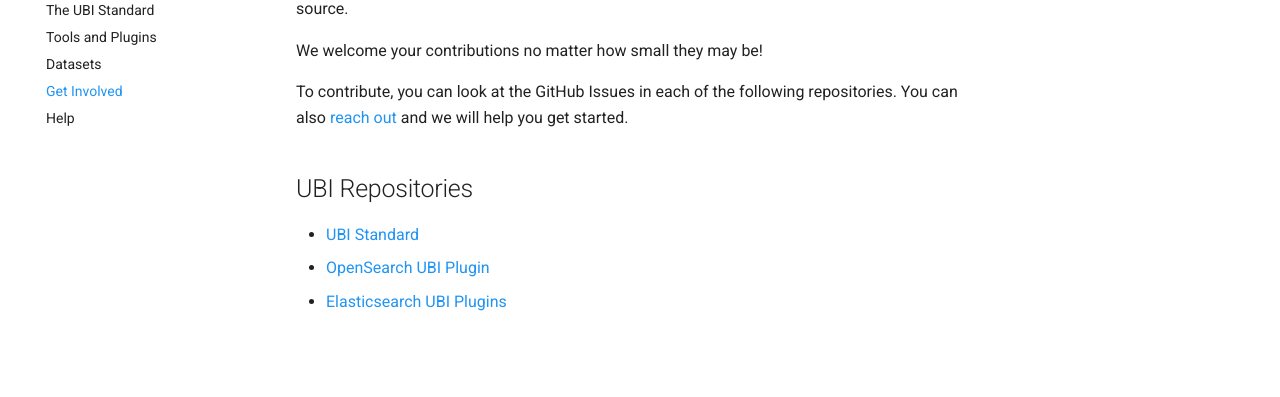
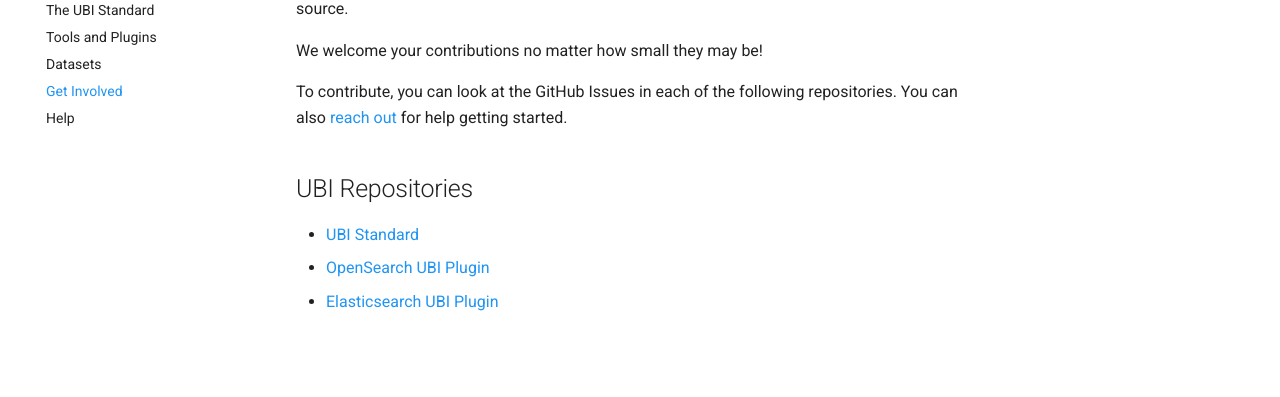
Before and after one commit to o19s/ubi-website, an MkDocs documentation site: the page built from docs/get_involved.md, in a window 1280 px wide. Shown: the part 209-606 px from the top of the page. Built offline with MkDocs 1.6.1 and Material for MkDocs 9.7.7, drawn with Linux system fonts in a browser that asks for light colours; comment, search, counter and statistics services are not loaded.

Commit message:
Adding content.

```diff
--- a/docs/get_involved.md
+++ b/docs/get_involved.md
@@ -4,10 +4,10 @@
 
 We welcome your contributions no matter how small they may be!
 
-To contribute, you can look at the GitHub Issues in each of the following repositories. You can also [reach out](help.md) and we will help you get started.
+To contribute, you can look at the GitHub Issues in each of the following repositories. You can also [reach out](help.md) for help getting started.
 
 ## UBI Repositories
 
 * [UBI Standard](https://github.com/o19s/ubi)
 * [OpenSearch UBI Plugin](https://github.com/opensearch-project/user-behavior-insights)
-* [Elasticsearch UBI Plugins](https://github.com/o19s/user-behavior-insights-elasticsearch)
+* [Elasticsearch UBI Plugin](https://github.com/o19s/user-behavior-insights-elasticsearch)
```
Also changed, not shown: docs/index.md (+6 -6 lines).
